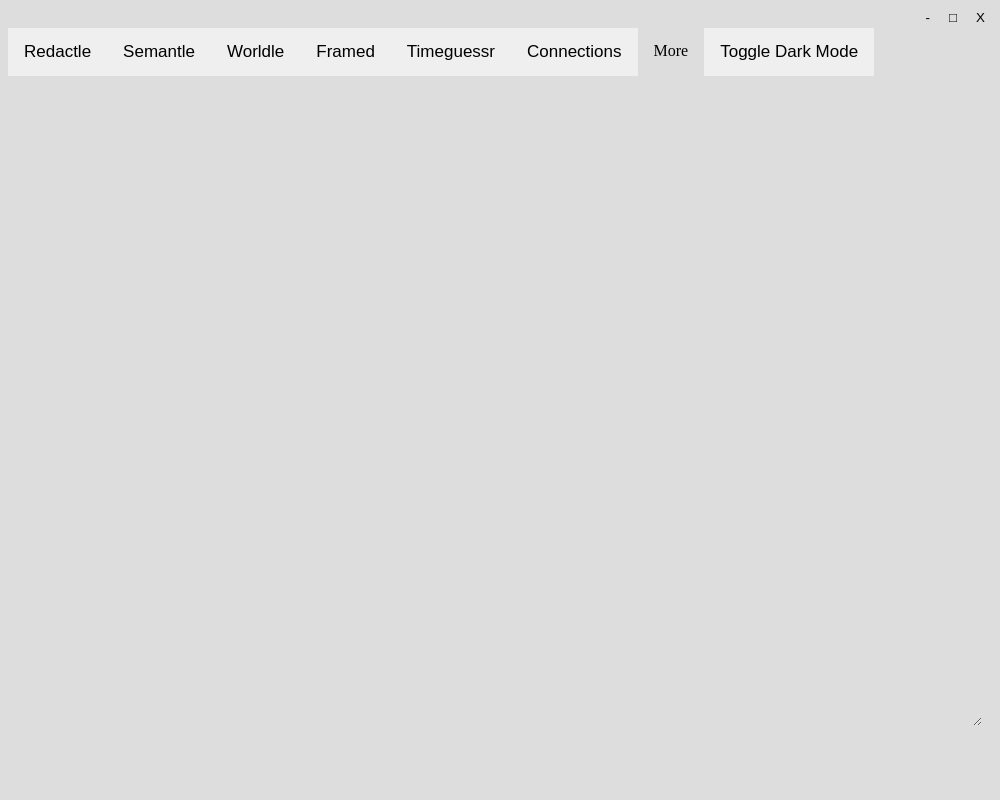
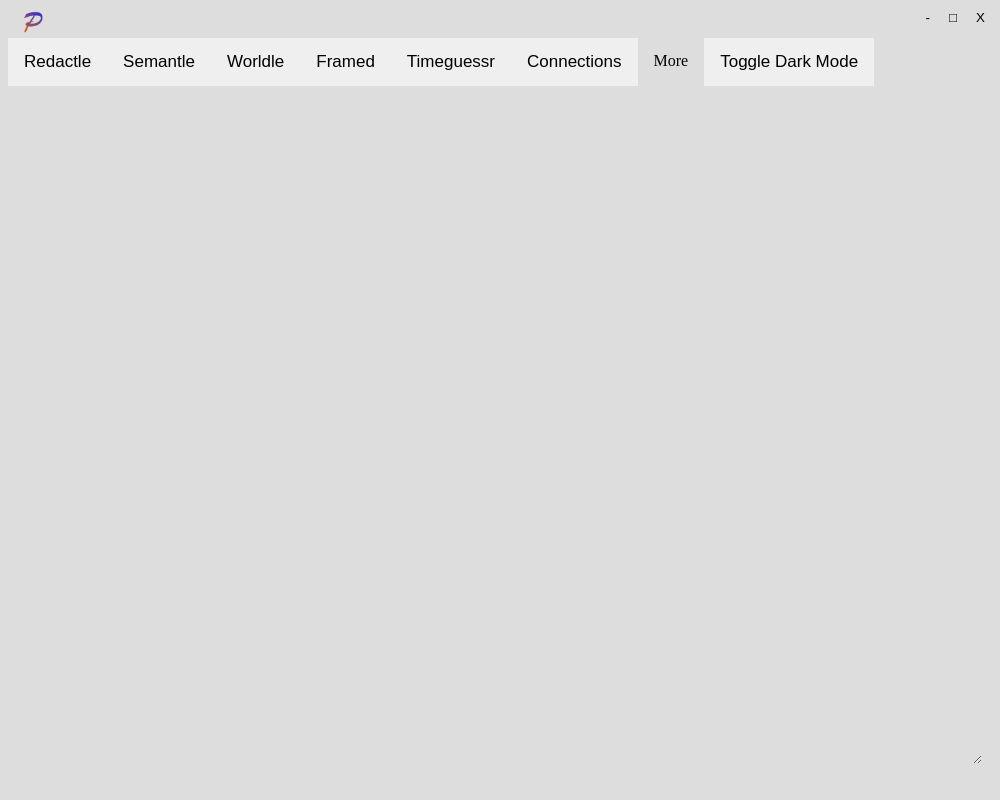
Before and after one commit to bryancramsey/plaily, an Electron app: page src/index.html in a window 1000 px wide. Drawn offline with Linux system fonts and the light colour scheme.

Commit message:
adjusted title bar more

```diff
--- a/src/index.html
+++ b/src/index.html
@@ -2,21 +2,20 @@
 <html>
 <head>
     <meta charset="UTF-8">
-    <title>Bryan's DLES</title>
+    <title>Plaily</title>
     <meta http-equiv="Content-Security-Policy" content="script-src 'self' 'unsafe-inline';" />
     <link rel="stylesheet" type="text/css" href="./styles.css">
 </head>
 <body>
   <div class="title-bar">
     <div class="drag-bar">
-      <img>
+      <img class="logo" src="./icons/logo.png">
     </div>
     <div class="title-bar-buttons">
       <button id="minimizebtn" class="minimizebtn">-</button>
       <button id="maximizebtn" class="maximizebtn">□</button>
       <button id="exitbtn" class="exitbtn">X</button>
     </div>
-
   </div>
   <div class="navbar">
     <button id="redactle">Redactle</button>
@@ -44,7 +43,8 @@
     </div>
     <button id="toggle-dark-mode">Toggle Dark Mode</button>
   </div>
-  <div>
+  <br>
+  <div class="content-container">
     <webview id="game" src="https://redactle.net/"></webview>
   </div>
     <script src="renderer.js"></script>
--- a/src/styles.css
+++ b/src/styles.css
@@ -92,12 +92,28 @@ body::-webkit-scrollbar-thumb:hover, webview::-webkit-scrollbar-thumb:hover {
   background: #292929;
 }
 
+html, body {
+  height: 99%;
+}
+
+body {
+  overflow-x: hidden;
+  min-height: 600px;
+}
+
 .title-bar {
   display: flex;
   flex-direction: row;
   width: 100%;
   height: 20px;
   align-items: center;
+  font-family: inherit;
+  padding: 5px;
+}
+
+.logo {
+  height: 40px;
+  width: 40px;
 }
 
 .drag-bar {
@@ -106,6 +122,7 @@ body::-webkit-scrollbar-thumb:hover, webview::-webkit-scrollbar-thumb:hover {
   display: flex;
   width: 90%;
   height: 20px;
+  top: 0px;
   flex-direction: row;
   align-items: center;
 }
@@ -184,22 +201,19 @@ body::-webkit-scrollbar-thumb:hover, webview::-webkit-scrollbar-thumb:hover {
   display: block;
 }
 
-iframe {
-  height: 800px;
-  width: 99%;
-  resize: both;
-  overflow: auto;
-}
-
 .dropdown {
   float: left;
   overflow: hidden;
 }
 
+.content-container {
+  height: 85%;
+}
+
 webview {
   width: 99%;
-  height: 650px;
+  height: 99%;
   display: inline-flex;
   resize: vertical;
-  overflow: auto;
+  overflow: hidden;
 }
```
Also changed, not shown: src/icons/logo.png (added).
